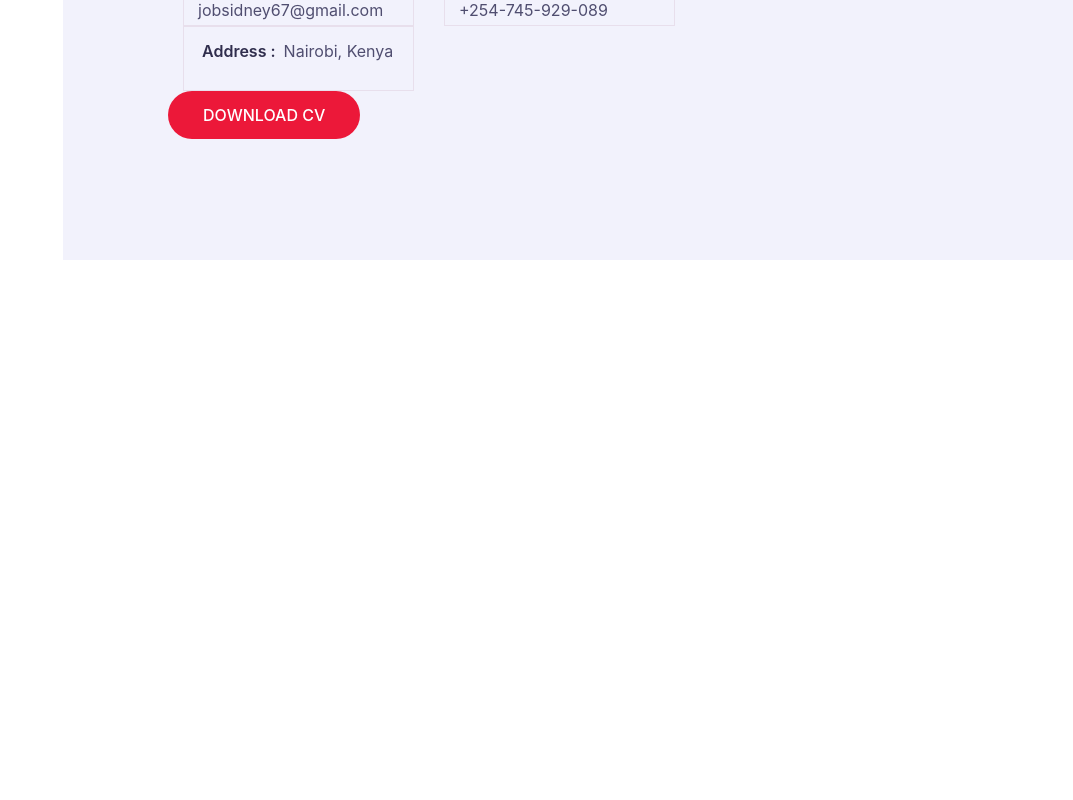
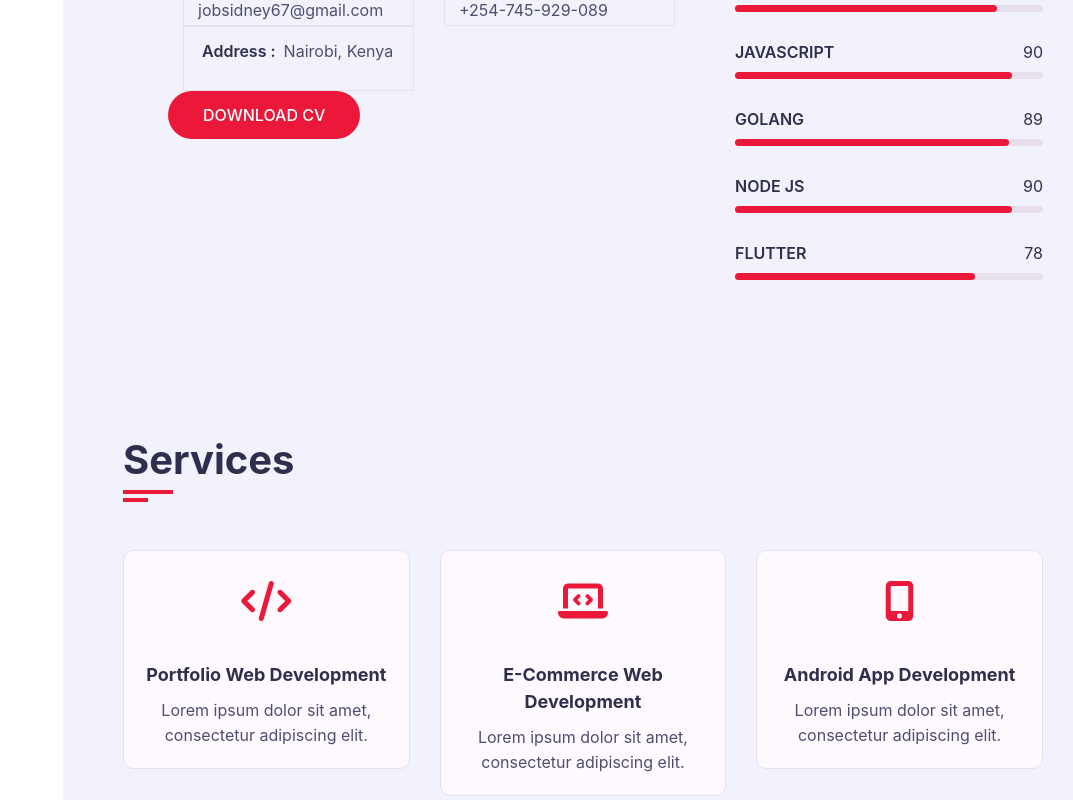
Before and after one commit to Jobsidney/Portfolio, a React (Create React App) app: page / in a window 1280 px wide. Shown: the part 1340-2140 px from the top of the page, without its empty margins (207-1280 px from the left). Before the commit the page ends 1600 px from the top, so only its background shows below. Built offline with nearby package versions, Linux system fonts and the light colour scheme; some icons are missing; a web font is replaced by a local one.

Commit message:
Services section,card items& corresponding  css

```diff
--- a/src/App.css
+++ b/src/App.css
@@ -556,3 +556,66 @@ h3.my-profession{
     text-align: justify;
     color: var(--text-black-700);
 }
+.service .container{
+  padding-bottom: 40px;
+}
+.service .service-item{
+  margin-bottom: 30px;
+  flex: 0 0 33.33%;
+  max-width: 33.33%;
+}
+
+.service .service-item .service-item-inner{
+  background-color: var(--bg-black-100);
+  border: 1px solid var(--bg-black-50);
+  border-radius: 10px;
+  padding: 20px 15px;
+  text-align: center;
+  transition: all 0.3s ease;
+
+}
+
+.service .service-item .service-item-inner:hover{
+  box-shadow: 0 0 20px rgba(48, 46, 77, 0.15);
+}
+
+.service .service-item .service-item-inner .icon{
+  height: 60px;
+  width: 60px;
+  border-radius: 50%;
+  display: block;
+  margin: 0 auto 30px;
+  text-align: center;
+  transition: all 0.3s ease;
+}
+
+.service .service-item .service-item-inner .icon .fa{
+  font-size: 40px;
+  line-height: 60px;
+  color: var(--skin-color);
+  transition: all 0.4s ease;
+}
+
+.service .service-item .service-item-inner:hover .icon{
+  background: var(--skin-color);
+}
+
+.service .service-item .service-item-inner:hover .icon .fa{
+  font-size: 30px;
+  color: white;
+}
+
+.service .service-item .service-item-inner h4{
+  font-size: 18px;
+  margin-bottom: 10px;
+  color: var(--text-black-900);
+  font-weight: 700;
+  text-transform: capitalize;
+}
+
+.service .service-item .service-item-inner p{
+  font-size: 16px;
+  color: var(--text-black-700);
+  line-height: 25px;
+
+}
--- a/src/components/About/Personal.js
+++ b/src/components/About/Personal.js
@@ -1,5 +1,6 @@
 import React from 'react'
 import HireBtn from '../Main-Section/HireBtn'
+import Skills from './Skills'
 
 function Personal() {
 
@@ -24,7 +25,7 @@ function Personal() {
                     <div class="row">
                             {<Item icon="birthday-cake" description='September, 2000' title='BirthDay'descr2='9' sup='th'/>}
                             {<Item icon="male" description='21' title='Age' />}
-                            {<Item icon="graduation-cap" description='Degree' title='Computer Science' />}
+                            {<Item icon="graduation-cap" description='Computer Science' title='Degree' />}
                             {<Item icon="chart-line" description='Software Engineering' title='Major' />}
                             {<Item icon="envelope" description='jobsidney67@gmail.com' title='Email' />}
                             {<Item icon="phone" description='+254-745-929-089' title='Phone' />}
@@ -36,6 +37,7 @@ function Personal() {
                                 {<HireBtn words='DOWNLOAD CV'/>}
                             </div>
                         </div>
+                       <Skills/>
             </div>
          </div>
 
--- /dev/null
+++ b/src/components/About/Skills.js
@@ -0,0 +1,36 @@
+import React from 'react'
+
+function Skills() {
+    function SkillsAnimation({skill,rate}){
+        return (
+            <div className="skill-item padd-15">
+                <h5>{skill}</h5>
+                <div className="progress">
+                    <div className="progress-in" style={{width: rate+'%'}}></div>
+                        <div className="skill-percent">{rate}</div>
+                </div>
+            </div>
+        )
+    }
+
+    const skillsData=[
+        {language:'HTML & CSS',rate: 90},
+        {language:'REACT',rate: 86},
+        {language:'RUBBY',rate: 85},
+        {language:'JAVASCRIPT',rate: 90},
+        {language:'GOLANG',rate: 89},
+        {language:'NODE JS',rate: 90},
+        {language:'FLUTTER',rate: 78}
+]
+  return (
+    <div className="skills padd-15">
+        <div className="row">
+            {skillsData.map(item=>
+                <SkillsAnimation skill={item.language} rate={item.rate}/>
+                )}
+        </div>
+    </div>
+  )
+}
+
+export default Skills
--- a/src/components/Card/Card.js
+++ b/src/components/Card/Card.js
@@ -1,8 +1,16 @@
 import React from 'react'
 
-function Card() {
+function Card({link,title,description,icon}) {
   return (
-    <div>Card</div>
+    <div className="service-item padd-15">
+        <div className="service-item-inner">
+            <div className="icon">
+              <i className={`fa fa-${icon}`}></i>
+            </div>
+            <h4>{title}</h4>
+            <p>{description}</p>
+        </div>
+    </div>
   )
 }
 
--- a/src/components/Main-Section/MainSection.js
+++ b/src/components/Main-Section/MainSection.js
@@ -1,6 +1,7 @@
 import React from 'react'
 import About from '../About/About'
 import Home from '../Home/Home'
+import Services from '../Services/Services'
 import HireBtn from './HireBtn'
 
 function MainSection() {
@@ -8,6 +9,7 @@ function MainSection() {
     <div>
         <Home/>
         <About/>
+        <Services/>
     </div>
 
   )
--- /dev/null
+++ b/src/components/Services/Services.js
@@ -0,0 +1,32 @@
+import React from 'react'
+import Card from '../Card/Card'
+
+function Services() {
+    const service=[
+        {title:'Portfolio Web Development',description:'Lorem ipsum dolor sit amet, consectetur adipiscing elit.',icon:"code"},
+        {title:'e-commerce Web Development',description:'Lorem ipsum dolor sit amet, consectetur adipiscing elit.',icon:"laptop-code"},
+        {title:'Android App Development',description:'Lorem ipsum dolor sit amet, consectetur adipiscing elit.',icon:"mobile-alt"},
+        {title:'iOS App Development',description:'Lorem ipsum dolor sit amet, consectetur adipiscing elit.',icon:"mobile-alt"},
+        {title:'cross platform apps',description:'Lorem ipsum dolor sit amet, consectetur adipiscing elit.',icon:"bullhorn"},
+        {title:'cross platform apps',description:'Lorem ipsum dolor sit amet, consectetur adipiscing elit.',icon:"search"},
+    ]
+
+  return (
+    <section class="service section">
+                    <div class="container">
+                        <div class="row">
+                            <div class="section-title padd-15">
+                                <h2>Services</h2>
+                            </div>
+                        </div>
+                        <div class="row">
+                               {
+                                service.map(skill=><Card title={skill.title} description={skill.description} icon={skill.icon} />)
+                               }
+                        </div>
+                    </div>
+                </section>
+  )
+}
+
+export default Services
--- a/src/components/SideBar/SideBar.js
+++ b/src/components/SideBar/SideBar.js
@@ -8,7 +8,7 @@ function SideBar() {
     {icon:'home',word:'Home'},
     {icon:'user',word:'About'},
     {icon:'list',word:'Services'},
-    {icon:'briefcase',word:'Portfolio'},
+    {icon:'laptop-code',word:'Projects'},
     {icon:'comments',word:'Contacts'}
 ]
 const [clickedButton,setClicked]=useState(false)
```
